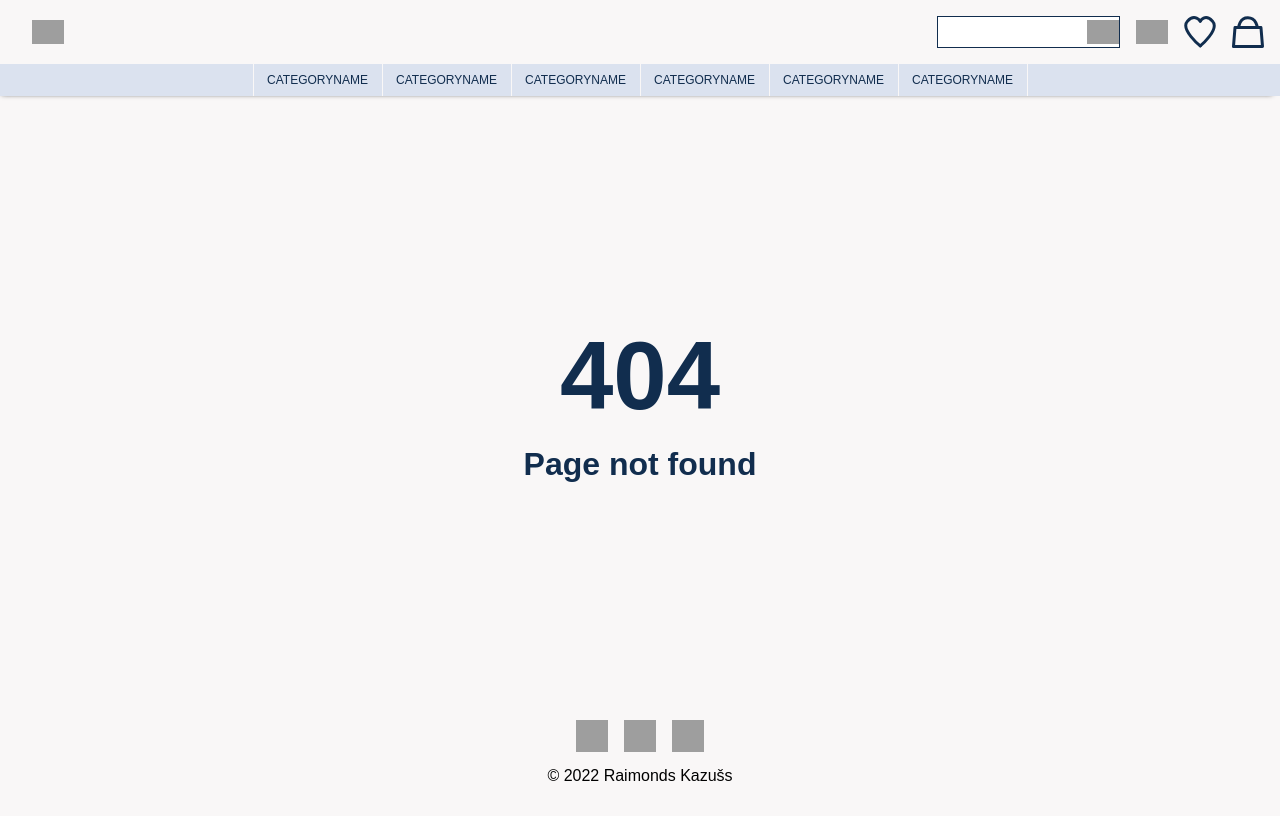
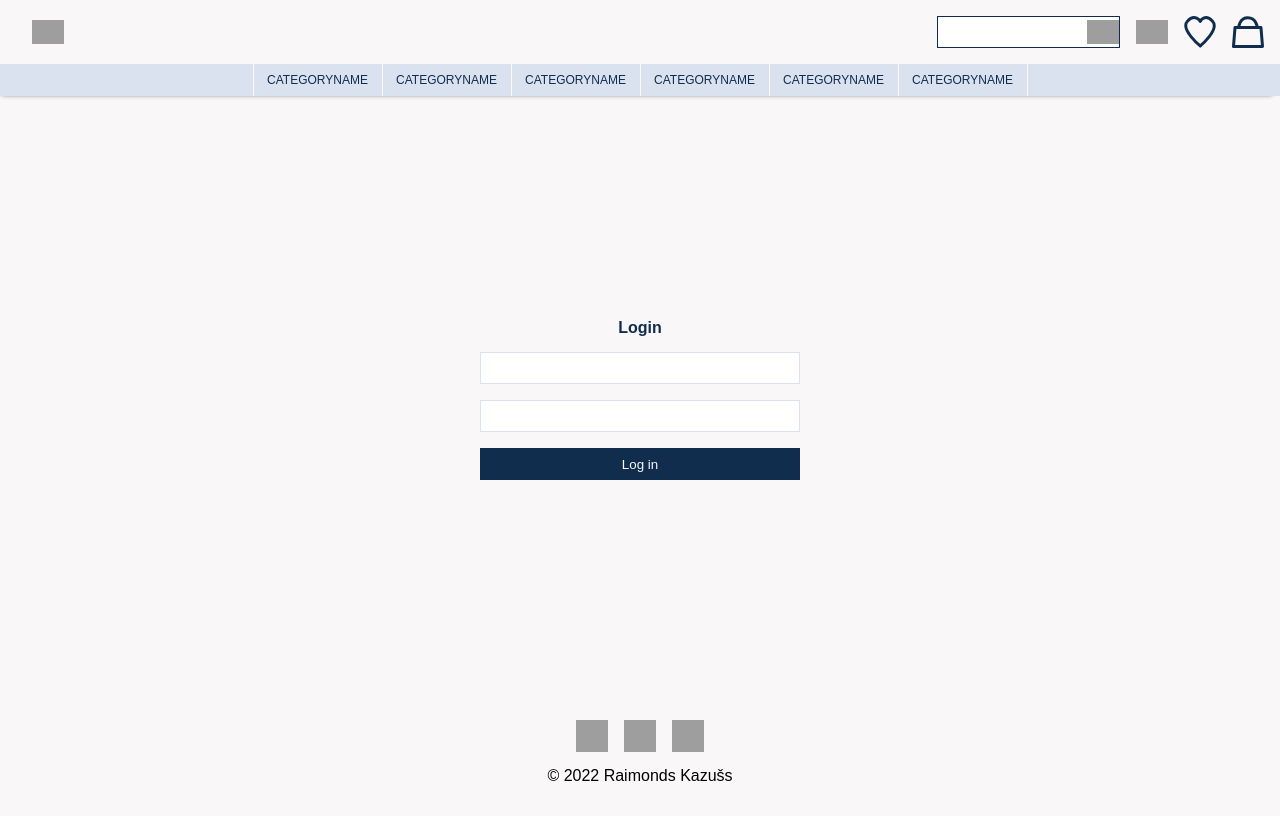
Before and after one commit to RaimondsKazuss/fd-9-react-3, a React (Create React App) app: page /auth in a window 1280 px wide. Before the commit this address had no page. Built offline with nearby package versions, Linux system fonts and the light colour scheme; grey boxes are pictures that could not be loaded.

Commit message:
basic layout elements for forms

```diff
--- a/src/App.tsx
+++ b/src/App.tsx
@@ -7,6 +7,7 @@ import SideBar from "./components/SideBar/SideBar";
 import CartContext from "./context/CartContext";
 import SideBarContext from "./context/SideBarContext";
 import GlobalStyle from "./GlobalStyle";
+import Auth from "./pages/auth/Auth";
 import Cart from "./pages/cart/Cart";
 import Category from "./pages/category/Category";
 import Home from "./pages/home/Home";
@@ -28,6 +29,7 @@ const App: React.FC = () => {
           <PageContent>
             <Routes>
               <Route path="/" element={<Home />} />
+              <Route path="/auth" element={<Auth />} />
               <Route path="/cart" element={<Cart />} />
               <Route path="/wishlist" element={<div>wishlist</div>} />
               <Route path="category/:categoryName" element={<Category />} />
--- /dev/null
+++ b/src/pages/auth/Auth.tsx
@@ -0,0 +1,50 @@
+import styled from "styled-components";
+import { colors, devices, margins } from "../../theme/theme";
+
+const FormWrapper = styled.div`
+  display: flex;
+  flex-direction: column;
+  justify-content: center;
+  align-items: center;
+  color: ${colors.darkBlue};
+  min-height: calc(100vh - 10rem);
+  max-width: 20rem;
+  margin: auto;
+
+  ${devices.tablet} {
+    min-height: calc(100vh - 12rem);
+  }
+`;
+
+const FormTitle = styled.h3`
+  font-weight: 700;
+  margin-bottom: ${margins.sm};
+`;
+
+const FormInput = styled.input`
+  width: 100%;
+  height: 2rem;
+  border: 1px solid ${colors.lightBlue};
+  box-sizing: border-box;
+  margin-bottom: ${margins.sm};
+`;
+
+const SubmitBtn = styled.button`
+  width: 100%;
+  height: 2rem;
+  background: ${colors.darkBlue};
+  color: ${colors.bg};
+`;
+
+const Auth: React.FC = () => {
+  return (
+    <FormWrapper>
+      <FormTitle>Login</FormTitle>
+      <FormInput type="text" />
+      <FormInput type="password" />
+      <SubmitBtn>Log in</SubmitBtn>
+    </FormWrapper>
+  );
+};
+
+export default Auth;
```
